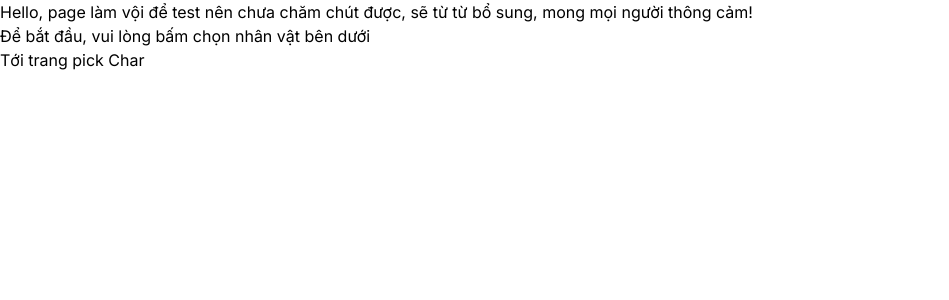
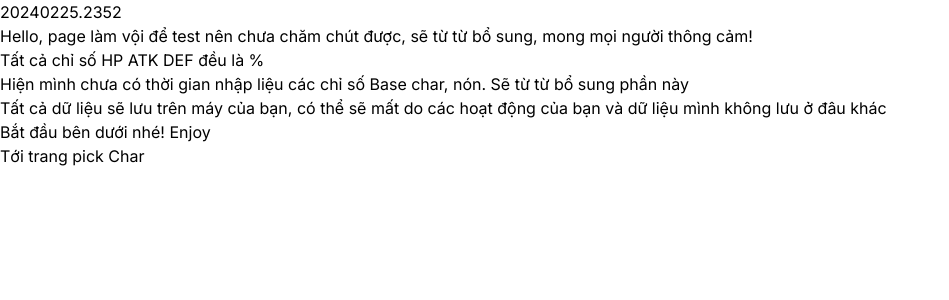
Before and after one commit to nhn202204/hsr_ps_char_create_code, a Next.js app: page / in a window 1280 px wide. Shown: the top 300 px of the page, without its empty margins (0-949 px from the left). Built offline with nearby package versions, Linux system fonts and the light colour scheme.

Commit message:
20240225.2352

```diff
--- a/app/layout.tsx
+++ b/app/layout.tsx
@@ -16,8 +16,9 @@ export default function RootLayout({
 }>) {
   return (
     <html lang="en">
-      <body className={inter.className + " container mx-auto"}>
-          {children}
+      <body className={inter.className + " container mx-auto relative"}>
+        <div className="fixed bottom-1 left-1 z-50 text-[5pt] text-gray-600">{`20240225.2352`}</div>
+        {children}
       </body>
     </html>
   );
--- a/app/page.tsx
+++ b/app/page.tsx
@@ -4,9 +4,13 @@ export default function Page() {
 
 
   return (
-    <div className="flex flex-col w-full text-center items-center">
+    <div className="flex flex-col w-full text-center items-center h-screen">
       <h1 className="px-5 mt-2">Hello, page làm vội để test nên chưa chăm chút được, sẽ từ từ bổ sung, mong mọi người thông cảm!</h1>
-      <h1 className="px-5 mt-2">Để bắt đầu, vui lòng bấm chọn nhân vật bên dưới</h1>
+      <h1 className="px-5 mt-2">Tất cả chỉ số HP ATK DEF đều là %</h1>
+      <h1 className="px-5 mt-2">Hiện mình chưa có thời gian nhập liệu các chỉ số Base char, nón. Sẽ từ từ bổ sung phần này</h1>
+      <h1 className="px-5 mt-2">Tất cả dữ liệu sẽ lưu trên máy của bạn, có thể sẽ mất do các hoạt động của bạn và dữ liệu
+                                mình không lưu ở đâu khác</h1>
+      <h1 className="px-5 mt-2">Bắt đầu bên dưới nhé! Enjoy</h1>
       <Link href={"/characters"}
         className="text-white bg-blue-700 hover:bg-blue-800 focus:ring-4 focus:ring-blue-300 font-medium rounded-lg mt-3
                text-sm px-5 py-2.5 dark:bg-blue-600 dark:hover:bg-blue-700 focus:outline-none dark:focus:ring-blue-800 text-center">
--- a/components/CharacterSelector.tsx
+++ b/components/CharacterSelector.tsx
@@ -42,7 +42,7 @@ const CharacterSelector: React.FC<{ data: { id: number, name: string }[] }> = ({
       <Link href={{ pathname: "/equipment", query: { ids: charListSelected } }}
         className="text-white bg-blue-700 hover:bg-blue-800 focus:ring-4 focus:ring-blue-300 font-medium rounded-lg
                text-sm mx-5 px-5 py-2.5 dark:bg-blue-600 dark:hover:bg-blue-700 focus:outline-none dark:focus:ring-blue-800 text-center
-               sticky bottom-4">
+               sticky bottom-4 z-20">
         {'Tới trang set di vật, stat'}
       </Link>
     </div>
--- a/components/CharacterStat.tsx
+++ b/components/CharacterStat.tsx
@@ -92,7 +92,7 @@ const CharacterStat: React.FC<Props> = ({ charObj, lightconeDatas, relicsDatas }
 
   const lightconeList = lightconeDatas.filter(lc => lc.path.includes(charObj.path))
 
-  const [lightcone, setLightcone] = useState<LightconeData>(() => lightconeList.find(_lc => _lc.ten.includes(charObj.lc)) || lightconeList[0])
+  const [lightcone, setLightcone] = useState<LightconeData>(() => lightconeList.find(_lc => _lc.note.includes(charObj.lc)) || lightconeList[0])
 
   const handleLCClick: MouseEventHandler<HTMLButtonElement> = (e) => {
     e.preventDefault()
```
Also changed, not shown: public/bg.jpg (added).
